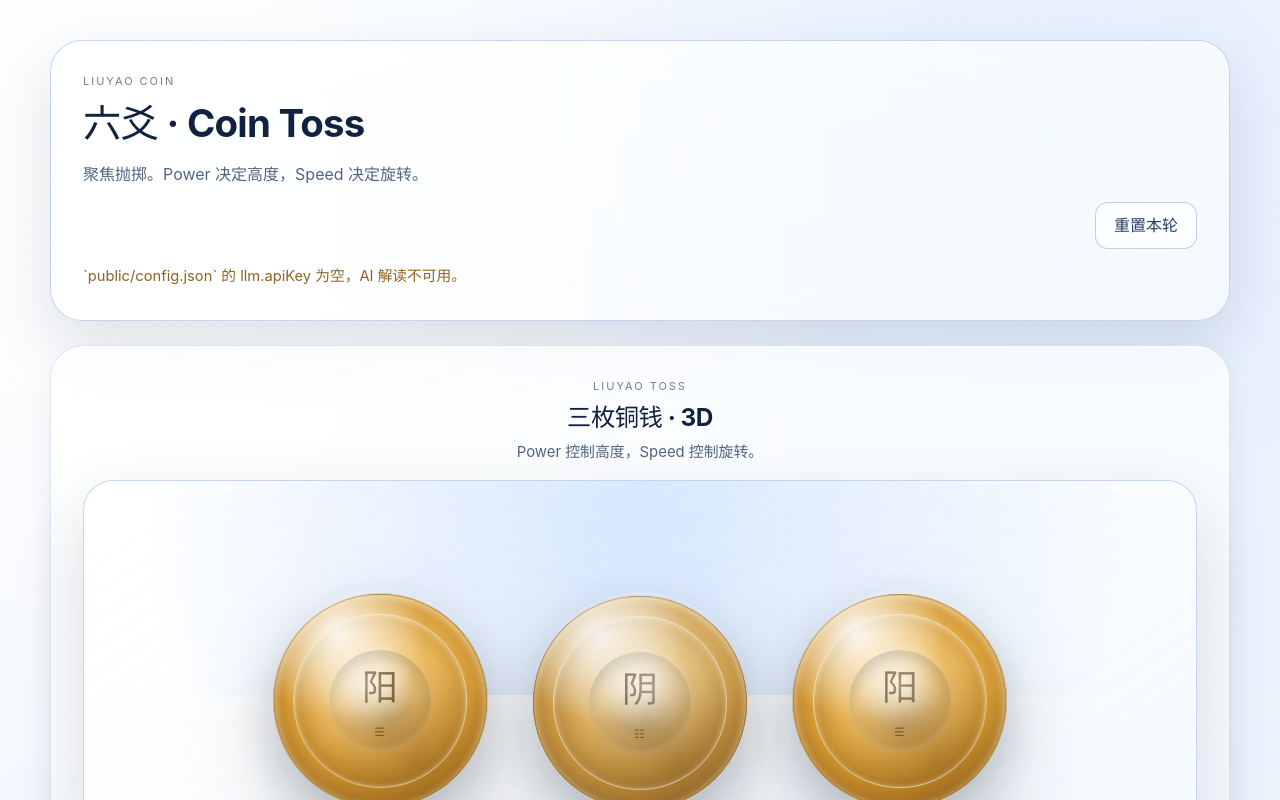
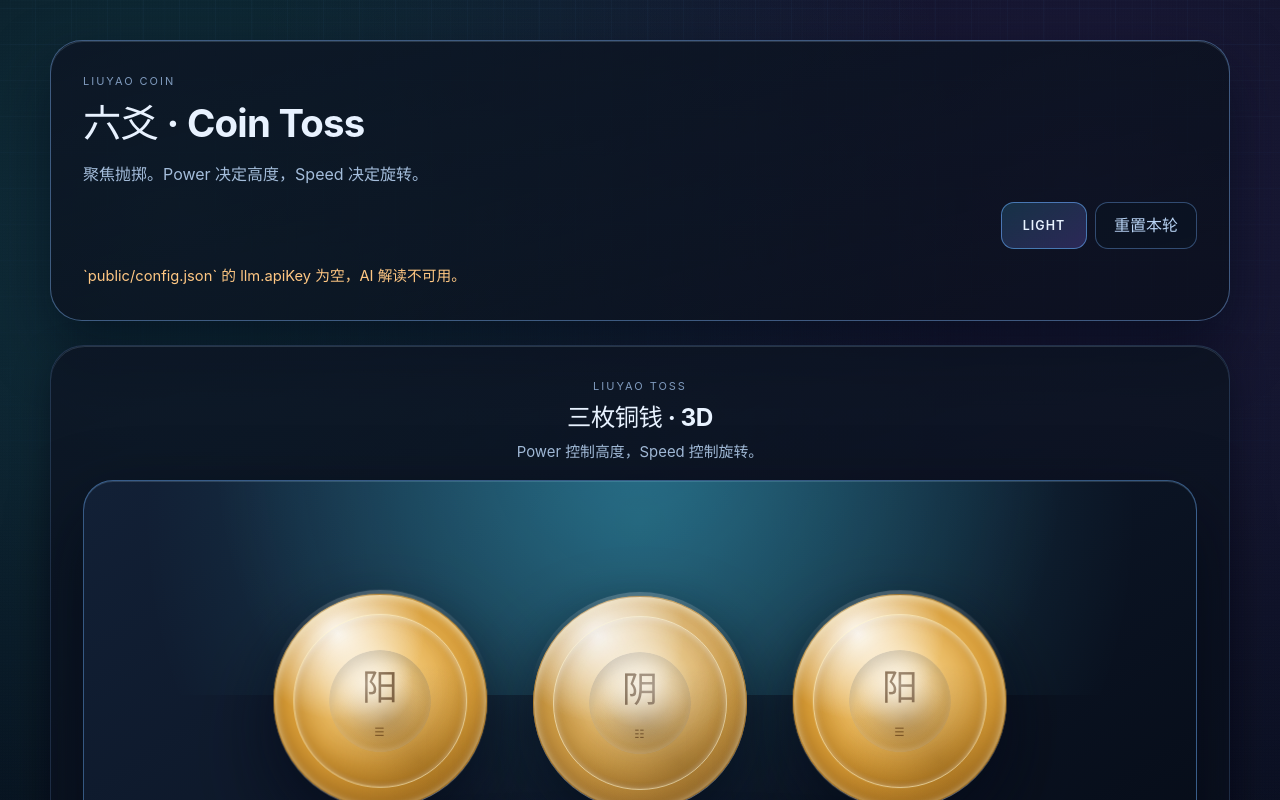
Before and after one commit to YangSuoze/liuyao-coin-web, a React (Vite) app: page / in a window 1280 px wide. Shown: the top 800 px of the page. Built offline with nearby package versions, Linux system fonts and the light colour scheme.

Commit message:
feat(ui): dark tech theme + light toggle

```diff
--- a/src/App.css
+++ b/src/App.css
@@ -12,10 +12,12 @@
   position: absolute;
   inset: 0;
   pointer-events: none;
-  background-image: radial-gradient(circle at 1px 1px, rgba(140, 169, 216, 0.14) 1px, transparent 0);
-  background-size: 18px 18px;
+  background-image:
+    linear-gradient(var(--grid-color) 1px, transparent 1px),
+    linear-gradient(90deg, var(--grid-color) 1px, transparent 1px);
+  background-size: 22px 22px;
   mask-image: linear-gradient(to bottom, rgba(0, 0, 0, 0.4), transparent 72%);
-  opacity: 0.55;
+  opacity: 0.3;
 }
 
 .app-header {
@@ -23,7 +25,7 @@
   z-index: 1;
   border: 1px solid var(--surface-border-strong);
   border-radius: var(--radius-xl);
-  background: linear-gradient(165deg, var(--surface-1), rgba(255, 255, 255, 0.6));
+  background: linear-gradient(165deg, var(--surface-1), var(--surface-0));
   backdrop-filter: blur(20px) saturate(160%);
   -webkit-backdrop-filter: blur(20px) saturate(160%);
   box-shadow: var(--shadow-mid);
@@ -38,7 +40,7 @@
   inset: 0;
   border-radius: inherit;
   pointer-events: none;
-  box-shadow: inset 0 1px 0 rgba(255, 255, 255, 0.8);
+  box-shadow: inset 0 1px 0 var(--surface-highlight);
 }
 
 .header-main {
@@ -97,16 +99,16 @@
   height: 44px;
   border-radius: 999px;
   background: var(--surface-2);
-  color: #23395a;
+  color: var(--ink);
   font-size: 1.2rem;
   cursor: pointer;
   transition: transform 120ms ease, box-shadow 120ms ease, border-color 120ms ease;
-  box-shadow: 0 12px 24px rgba(24, 44, 72, 0.14);
+  box-shadow: var(--shadow-soft);
 }
 
 .result-back-btn:hover {
   transform: translateX(-1px);
-  border-color: rgba(128, 159, 209, 0.7);
+  border-color: var(--accent-outline);
 }
 
 .result-back-btn:active {
@@ -117,7 +119,7 @@
   position: relative;
   border: 1px solid var(--surface-border);
   border-radius: var(--radius-lg);
-  background: linear-gradient(160deg, var(--surface-1), rgba(255, 255, 255, 0.66));
+  background: linear-gradient(160deg, var(--surface-1), var(--surface-0));
   backdrop-filter: blur(14px) saturate(150%);
   -webkit-backdrop-filter: blur(14px) saturate(150%);
   box-shadow: var(--shadow-soft);
@@ -130,7 +132,7 @@
   inset: 0;
   border-radius: inherit;
   pointer-events: none;
-  box-shadow: inset 0 1px 0 rgba(255, 255, 255, 0.68);
+  box-shadow: inset 0 1px 0 var(--surface-highlight);
 }
 
 .eyebrow {
@@ -196,13 +198,13 @@ h3 {
   overflow: hidden;
   border-radius: 30px;
   min-height: clamp(320px, 56vh, 560px);
-  border: 1px solid rgba(153, 182, 227, 0.55);
+  border: 1px solid var(--coin-stage-border);
   background:
-    radial-gradient(circle at 50% -8%, rgba(255, 255, 255, 0.95), transparent 58%),
-    linear-gradient(146deg, rgba(255, 255, 255, 0.87), rgba(242, 249, 255, 0.7));
+    radial-gradient(circle at 50% -8%, var(--coin-stage-glow), transparent 58%),
+    linear-gradient(146deg, var(--coin-stage-surface-top), var(--coin-stage-surface-bottom));
   box-shadow:
-    inset 0 1px 0 rgba(255, 255, 255, 0.82),
-    0 30px 70px rgba(24, 41, 68, 0.16);
+    inset 0 1px 0 var(--surface-highlight),
+    var(--coin-stage-shadow);
   perspective: 1680px;
   display: grid;
   align-items: center;
@@ -214,7 +216,7 @@ h3 {
   inset: -30% -10% 52%;
   background: radial-gradient(
     circle at 50% 50%,
-    rgba(91, 157, 255, var(--stage-glow-opacity)),
+    rgba(72, 222, 255, var(--stage-glow-opacity)),
     transparent 72%
   );
   pointer-events: none;
@@ -230,8 +232,8 @@ h3 {
   transform: translateX(-50%);
   background: radial-gradient(
     ellipse at center,
-    rgba(55, 84, 124, 0.24),
-    rgba(55, 84, 124, 0.01) 72%
+    var(--coin-stage-floor),
+    transparent 72%
   );
   filter: blur(10px);
   pointer-events: none;
@@ -277,8 +279,8 @@ h3 {
   transform: translate3d(0, var(--coin-rest-lift), 0);
   transition: transform 170ms ease, filter 170ms ease;
   filter:
-    drop-shadow(0 20px 24px rgba(12, 24, 40, 0.2))
-    drop-shadow(0 42px 48px rgba(11, 20, 36, 0.16));
+    drop-shadow(0 20px 24px var(--coin-shadow-a))
+    drop-shadow(0 42px 48px var(--coin-shadow-b));
 }
 
 .coin:hover {
@@ -469,14 +471,14 @@ h3 {
   font-family: var(--font-display);
   font-size: clamp(1.52rem, 3.4vw, 2.24rem);
   font-weight: 700;
-  color: #5b3a10;
+  color: var(--coin-symbol-ink);
   z-index: 1;
 }
 
 .coin-mark {
   font-size: 0.72rem;
   letter-spacing: 0.12em;
-  color: #6d4a17;
+  color: var(--coin-mark-ink);
   z-index: 1;
 }
 
@@ -491,9 +493,9 @@ h3 {
   cursor: pointer;
   border-radius: 999px;
   padding: 9px 16px;
-  color: #f8fbff;
-  background: linear-gradient(160deg, #528cff, #2568f0);
-  box-shadow: 0 16px 28px rgba(37, 93, 213, 0.34);
+  color: var(--btn-primary-text);
+  background: linear-gradient(160deg, var(--btn-primary-start), var(--btn-primary-end));
+  box-shadow: var(--btn-primary-shadow);
   display: inline-flex;
   align-items: center;
   gap: 8px;
@@ -527,18 +529,18 @@ h3 {
 
 .control-badge {
   border-radius: 999px;
-  border: 1px solid rgba(151, 179, 220, 0.62);
+  border: 1px solid var(--chip-border);
   padding: 6px 11px;
   font-size: 0.84rem;
   color: var(--ink-soft);
-  background: rgba(255, 255, 255, 0.82);
+  background: var(--chip-bg);
 }
 
 .debug-panel {
   text-align: left;
   border-radius: var(--radius-sm);
-  border: 1px dashed rgba(132, 165, 214, 0.7);
-  background: rgba(247, 251, 255, 0.88);
+  border: 1px dashed var(--debug-border);
+  background: var(--debug-bg);
   padding: var(--space-3);
   display: grid;
   gap: 2px;
@@ -550,19 +552,19 @@ h3 {
   font-weight: 650;
   letter-spacing: 0.08em;
   text-transform: uppercase;
-  color: #3f5f8a;
+  color: var(--debug-title);
 }
 
 .debug-line {
   margin: 0;
   font-size: 0.83rem;
-  color: #51678a;
+  color: var(--debug-line);
 }
 
 .debug-line code {
   font-family: ui-monospace, SFMono-Regular, Menlo, Consolas, monospace;
   font-size: 0.78rem;
-  background: rgba(198, 217, 247, 0.28);
+  background: var(--debug-code-bg);
   border-radius: 6px;
   padding: 1px 5px;
 }
@@ -576,8 +578,8 @@ h3 {
 .slider-card {
   text-align: left;
   border-radius: var(--radius-sm);
-  border: 1px solid rgba(168, 194, 231, 0.72);
-  background: rgba(250, 253, 255, 0.9);
+  border: 1px solid var(--slider-border);
+  background: var(--slider-bg);
   padding: 11px 12px;
   display: grid;
   gap: 6px;
@@ -591,7 +593,7 @@ h3 {
 .slider-value {
   font-size: 1rem;
   font-weight: 640;
-  color: #244268;
+  color: var(--slider-value);
 }
 
 .slider-card input[type='range'] {
@@ -633,9 +635,9 @@ h3 {
 }
 
 .action-btn {
-  color: #f5f9ff;
-  background: linear-gradient(158deg, #4f85ff, #2d69ec);
-  box-shadow: 0 14px 30px rgba(40, 88, 198, 0.34);
+  color: var(--btn-primary-text);
+  background: linear-gradient(158deg, var(--btn-primary-start), var(--btn-primary-end));
+  box-shadow: var(--btn-primary-shadow);
 }
 
 .action-btn:disabled {
@@ -646,15 +648,29 @@ h3 {
 }
 
 .toggle-btn {
-  color: #264166;
-  border-color: rgba(163, 187, 222, 0.8);
-  background: rgba(249, 252, 255, 0.94);
+  color: var(--btn-secondary-text);
+  border-color: var(--btn-secondary-border);
+  background: var(--btn-secondary-bg);
 }
 
 .ghost-btn {
-  color: #264166;
-  border-color: rgba(170, 191, 223, 0.74);
-  background: rgba(255, 255, 255, 0.74);
+  color: var(--btn-ghost-text);
+  border-color: var(--btn-ghost-border);
+  background: var(--btn-ghost-bg);
+}
+
+.theme-toggle-btn {
+  min-width: 86px;
+  text-transform: uppercase;
+  letter-spacing: 0.08em;
+  font-size: 0.78rem;
+  color: var(--ink);
+  border-color: var(--accent-outline);
+  background: linear-gradient(
+    150deg,
+    var(--accent-soft),
+    rgba(140, 112, 255, 0.24)
+  );
 }
 
 .session-panel {
@@ -680,11 +696,11 @@ h3 {
   aspect-ratio: 4 / 3;
   border-radius: var(--radius-md);
   overflow: hidden;
-  border: 1px solid rgba(152, 179, 219, 0.7);
-  background: #101b2a;
+  border: 1px solid var(--camera-frame-border);
+  background: var(--camera-frame-bg);
   box-shadow:
-    inset 0 1px 0 rgba(255, 255, 255, 0.2),
-    0 18px 30px rgba(16, 30, 50, 0.2);
+    inset 0 1px 0 var(--surface-highlight),
+    var(--shadow-soft);
 }
 
 .camera-preview {
@@ -701,8 +717,8 @@ h3 {
 
 .gesture-meter-card {
   border-radius: var(--radius-sm);
-  border: 1px solid rgba(174, 198, 230, 0.76);
-  background: rgba(255, 255, 255, 0.78);
+  border: 1px solid var(--meter-border);
+  background: var(--meter-bg);
   padding: 9px 11px;
   display: grid;
   gap: 6px;
@@ -720,7 +736,7 @@ h3 {
   border-radius: 999px;
   height: 8px;
   overflow: hidden;
-  background: rgba(144, 166, 206, 0.25);
+  background: var(--meter-track);
 }
 
 .meter-fill {
@@ -732,11 +748,11 @@ h3 {
 }
 
 .power-fill {
-  background: linear-gradient(90deg, #5daeff, #3d7ffd);
+  background: linear-gradient(90deg, var(--meter-power-start), var(--meter-power-end));
 }
 
 .speed-fill {
-  background: linear-gradient(90deg, #3ebbd6, #1ca88f);
+  background: linear-gradient(90deg, var(--meter-speed-start), var(--meter-speed-end));
 }
 
 .line-history {
@@ -753,7 +769,7 @@ h3 {
 
 .line-title {
   font-weight: 640;
-  color: #1b3557;
+  color: var(--line-title);
 }
 
 .hexagram-grid {
@@ -793,14 +809,14 @@ h3 {
   width: 16px;
   text-align: center;
   font-weight: 700;
-  color: #3e69ba;
+  color: var(--moving-mark);
 }
 
 .line-solid {
   width: 100%;
   height: 9px;
   border-radius: 999px;
-  background: linear-gradient(90deg, #35558f, #2a3f68);
+  background: var(--line-accent);
 }
 
 .line-broken {
@@ -813,7 +829,7 @@ h3 {
   flex: 1;
   height: 9px;
   border-radius: 999px;
-  background: linear-gradient(90deg, #35558f, #2a3f68);
+  background: var(--line-accent);
 }
 
 .hexagram-text {
@@ -837,18 +853,18 @@ h3 {
 
 .question-input {
   width: 100%;
-  border: 1px solid rgba(160, 182, 213, 0.64);
+  border: 1px solid var(--field-border);
   border-radius: 13px;
   padding: 11px 13px;
-  background: rgba(255, 255, 255, 0.9);
+  background: var(--field-bg);
   color: var(--ink);
   transition: border-color 150ms ease, box-shadow 150ms ease;
 }
 
 .question-input:focus {
   outline: 0;
-  border-color: rgba(62, 116, 232, 0.62);
-  box-shadow: 0 0 0 4px rgba(74, 122, 241, 0.12);
+  border-color: var(--field-focus-border);
+  box-shadow: var(--field-focus-ring);
 }
 
 .interpretation-header {
@@ -862,9 +878,9 @@ h3 {
   margin: var(--space-3) 0 0;
   padding: var(--space-3);
   border-radius: var(--radius-sm);
-  border: 1px solid rgba(178, 197, 226, 0.82);
-  background: rgba(255, 255, 255, 0.84);
-  color: #293f5f;
+  border: 1px solid var(--text-block-border);
+  background: var(--text-block-bg);
+  color: var(--text-block-ink);
   white-space: pre-wrap;
   line-height: 1.58;
 }
@@ -877,7 +893,7 @@ h3 {
 
 .hint-text {
   margin: 0;
-  color: #355b91;
+  color: var(--hint);
   font-size: 0.9rem;
 }
 
--- a/src/App.tsx
+++ b/src/App.tsx
@@ -21,6 +21,9 @@ import {
 } from './vision/useHandGestureToss'
 
 type AppView = 'toss' | 'result'
+type ThemeMode = 'dark' | 'light'
+
+const THEME_STORAGE_KEY = 'liuyao-coin-theme'
 
 const INITIAL_COINS: CoinSide[] = ['heads', 'tails', 'heads']
 const INITIAL_MANUAL_CONTROL = {
@@ -48,6 +51,23 @@ interface TossEntropyDebug {
   palmSpanRange: number
   sampleCount: number
   capturedAt: number
+}
+
+function readInitialTheme(): ThemeMode {
+  if (typeof window === 'undefined') {
+    return 'dark'
+  }
+
+  try {
+    const stored = window.localStorage.getItem(THEME_STORAGE_KEY)
+    if (stored === 'dark' || stored === 'light') {
+      return stored
+    }
+  } catch {
+    return 'dark'
+  }
+
+  return 'dark'
 }
 
 function clamp01(value: number): number {
@@ -170,6 +190,7 @@ function buildTossAnimation(control: TossControlInput): TossAnimationProfile {
 
 export default function App() {
   const [view, setView] = useState<AppView>('toss')
+  const [theme, setTheme] = useState<ThemeMode>(() => readInitialTheme())
   const [config, setConfig] = useState<AppConfig>(DEFAULT_APP_CONFIG)
   const [configError, setConfigError] = useState<string>()
 
@@ -206,6 +227,18 @@ export default function App() {
     }
     return computeHexagram(lines)
   }, [lines])
+
+  useEffect(() => {
+    const root = document.documentElement
+    root.dataset.theme = theme
+    root.style.colorScheme = theme
+
+    try {
+      window.localStorage.setItem(THEME_STORAGE_KEY, theme)
+    } catch {
+      // Ignore private browsing/localStorage restrictions.
+    }
+  }, [theme])
 
   useEffect(() => {
     let active = true
@@ -448,6 +481,10 @@ export default function App() {
     setView('toss')
   }, [])
 
+  const toggleTheme = useCallback(() => {
+    setTheme((current) => (current === 'dark' ? 'light' : 'dark'))
+  }, [])
+
   const generateInterpretation = useCallback(async () => {
     if (!result || loadingInterpretation) {
       return
@@ -497,6 +534,14 @@ export default function App() {
         </div>
 
         <div className="header-actions">
+          <button
+            type="button"
+            className="toggle-btn theme-toggle-btn"
+            onClick={toggleTheme}
+            aria-label={theme === 'dark' ? 'Switch to light theme' : 'Switch to dark theme'}
+          >
+            {theme === 'dark' ? 'Light' : 'Dark'}
+          </button>
           {view === 'result' ? (
             <button type="button" className="toggle-btn" onClick={returnToTossView}>
               返回抛掷
--- a/src/index.css
+++ b/src/index.css
@@ -1,24 +1,92 @@
 :root {
-  --bg-page-top: #f8fbff;
-  --bg-page-bottom: #edf2fb;
-  --bg-orb-1: rgba(214, 232, 255, 0.55);
-  --bg-orb-2: rgba(193, 218, 255, 0.4);
-  --bg-orb-3: rgba(225, 236, 255, 0.46);
+  --bg-page-top: #040913;
+  --bg-page-mid: #060d1b;
+  --bg-page-bottom: #020408;
+  --bg-orb-1: rgba(72, 232, 255, 0.18);
+  --bg-orb-2: rgba(150, 111, 255, 0.16);
+  --bg-orb-3: rgba(79, 132, 255, 0.12);
+  --grid-color: rgba(95, 144, 202, 0.18);
+  --noise-opacity: 0.055;
 
-  --surface-0: rgba(255, 255, 255, 0.64);
-  --surface-1: rgba(255, 255, 255, 0.79);
-  --surface-2: rgba(248, 252, 255, 0.92);
-  --surface-border: rgba(145, 171, 212, 0.3);
-  --surface-border-strong: rgba(139, 167, 213, 0.48);
+  --surface-0: rgba(9, 14, 25, 0.72);
+  --surface-1: rgba(13, 22, 37, 0.86);
+  --surface-2: rgba(16, 30, 49, 0.94);
+  --surface-raised: rgba(19, 34, 55, 0.96);
+  --surface-border: rgba(101, 145, 201, 0.26);
+  --surface-border-strong: rgba(120, 168, 230, 0.48);
+  --surface-highlight: rgba(195, 229, 255, 0.16);
 
-  --ink: #10223f;
-  --ink-soft: #516583;
-  --ink-muted: #6f7e95;
-  --accent: #2972ff;
-  --accent-strong: #165de3;
-  --accent-soft: rgba(41, 114, 255, 0.14);
-  --danger: #bb2a2a;
-  --warning: #8f6420;
+  --ink: #e8f2ff;
+  --ink-soft: #a4bddb;
+  --ink-muted: #7f9abd;
+  --accent: #45d7ff;
+  --accent-strong: #30b9f6;
+  --accent-purple: #9a79ff;
+  --accent-soft: rgba(69, 215, 255, 0.16);
+  --accent-outline: rgba(103, 174, 252, 0.58);
+  --danger: #ff8f9a;
+  --warning: #ffc783;
+
+  --btn-primary-text: #031622;
+  --btn-primary-start: #63ecff;
+  --btn-primary-end: #648dff;
+  --btn-primary-shadow: 0 16px 32px rgba(35, 130, 233, 0.36);
+
+  --btn-secondary-text: #d4e9ff;
+  --btn-secondary-bg: rgba(18, 32, 51, 0.8);
+  --btn-secondary-border: rgba(111, 157, 216, 0.58);
+
+  --btn-ghost-text: #b7d2f3;
+  --btn-ghost-bg: rgba(10, 20, 35, 0.7);
+  --btn-ghost-border: rgba(90, 134, 193, 0.5);
+
+  --chip-bg: rgba(15, 28, 46, 0.78);
+  --chip-border: rgba(95, 142, 203, 0.56);
+
+  --debug-bg: rgba(11, 24, 40, 0.82);
+  --debug-border: rgba(98, 151, 210, 0.52);
+  --debug-title: #95c4ff;
+  --debug-line: #acc9ea;
+  --debug-code-bg: rgba(42, 82, 130, 0.3);
+
+  --slider-bg: rgba(16, 29, 47, 0.9);
+  --slider-border: rgba(95, 141, 201, 0.52);
+  --slider-value: #d8ebff;
+
+  --camera-frame-bg: #020a15;
+  --camera-frame-border: rgba(102, 148, 207, 0.58);
+  --meter-bg: rgba(16, 29, 48, 0.82);
+  --meter-border: rgba(91, 136, 194, 0.52);
+  --meter-track: rgba(78, 112, 154, 0.38);
+  --meter-power-start: #67d8ff;
+  --meter-power-end: #6188ff;
+  --meter-speed-start: #4cf0de;
+  --meter-speed-end: #31bc9d;
+
+  --line-title: #d1e5ff;
+  --moving-mark: #8eb8ff;
+  --line-accent: linear-gradient(90deg, #507fcb, #364f87);
+
+  --field-bg: rgba(13, 24, 40, 0.84);
+  --field-border: rgba(90, 136, 195, 0.56);
+  --field-focus-border: rgba(92, 180, 255, 0.86);
+  --field-focus-ring: 0 0 0 4px rgba(70, 170, 255, 0.22);
+
+  --text-block-bg: rgba(12, 24, 41, 0.84);
+  --text-block-border: rgba(90, 139, 201, 0.5);
+  --text-block-ink: #d0e3fb;
+  --hint: #86c8ff;
+
+  --coin-stage-border: rgba(96, 156, 224, 0.52);
+  --coin-stage-glow: rgba(72, 222, 255, 0.26);
+  --coin-stage-surface-top: rgba(19, 34, 56, 0.95);
+  --coin-stage-surface-bottom: rgba(6, 12, 23, 0.94);
+  --coin-stage-shadow: 0 32px 72px rgba(2, 7, 18, 0.62);
+  --coin-stage-floor: rgba(14, 33, 59, 0.42);
+  --coin-shadow-a: rgba(5, 12, 27, 0.46);
+  --coin-shadow-b: rgba(2, 6, 18, 0.4);
+  --coin-symbol-ink: #5c3911;
+  --coin-mark-ink: #734b19;
 
   --space-1: 4px;
   --space-2: 8px;
@@ -37,16 +105,16 @@
   --radius-lg: 24px;
   --radius-xl: 32px;
 
-  --shadow-soft: 0 16px 32px rgba(17, 32, 55, 0.08);
-  --shadow-mid: 0 26px 58px rgba(20, 40, 70, 0.13);
-  --shadow-focus: 0 0 0 4px rgba(41, 114, 255, 0.16);
+  --shadow-soft: 0 16px 34px rgba(3, 8, 18, 0.52);
+  --shadow-mid: 0 26px 58px rgba(2, 8, 21, 0.62);
+  --shadow-focus: 0 0 0 4px rgba(70, 180, 255, 0.24);
 
   --font-display: 'SF Pro Display', 'Avenir Next', 'Segoe UI Variable Display',
     'PingFang SC', 'Hiragino Sans GB', sans-serif;
   --font-sans: 'SF Pro Text', 'Avenir Next', 'Segoe UI Variable Text', 'PingFang SC',
     'Hiragino Sans GB', sans-serif;
 
-  color-scheme: light;
+  color-scheme: dark;
   font-family: var(--font-sans);
   color: var(--ink);
   line-height: 1.55;
@@ -54,6 +122,103 @@
   text-rendering: optimizeLegibility;
   -webkit-font-smoothing: antialiased;
   -moz-osx-font-smoothing: grayscale;
+}
+
+[data-theme='light'] {
+  --bg-page-top: #f8fbff;
+  --bg-page-mid: #eef4fe;
+  --bg-page-bottom: #e7eefb;
+  --bg-orb-1: rgba(192, 223, 255, 0.54);
+  --bg-orb-2: rgba(212, 190, 255, 0.34);
+  --bg-orb-3: rgba(186, 209, 255, 0.4);
+  --grid-color: rgba(135, 164, 211, 0.2);
+  --noise-opacity: 0.03;
+
+  --surface-0: rgba(255, 255, 255, 0.64);
+  --surface-1: rgba(255, 255, 255, 0.79);
+  --surface-2: rgba(248, 252, 255, 0.92);
+  --surface-raised: rgba(251, 254, 255, 0.94);
+  --surface-border: rgba(145, 171, 212, 0.3);
+  --surface-border-strong: rgba(139, 167, 213, 0.48);
+  --surface-highlight: rgba(255, 255, 255, 0.78);
+
+  --ink: #10223f;
+  --ink-soft: #516583;
+  --ink-muted: #6f7e95;
+  --accent: #2972ff;
+  --accent-strong: #165de3;
+  --accent-purple: #7758de;
+  --accent-soft: rgba(41, 114, 255, 0.14);
+  --accent-outline: rgba(99, 143, 217, 0.72);
+  --danger: #bb2a2a;
+  --warning: #8f6420;
+
+  --btn-primary-text: #f5f9ff;
+  --btn-primary-start: #4f85ff;
+  --btn-primary-end: #2d69ec;
+  --btn-primary-shadow: 0 14px 30px rgba(40, 88, 198, 0.34);
+
+  --btn-secondary-text: #264166;
+  --btn-secondary-bg: rgba(249, 252, 255, 0.94);
+  --btn-secondary-border: rgba(163, 187, 222, 0.8);
+
+  --btn-ghost-text: #264166;
+  --btn-ghost-bg: rgba(255, 255, 255, 0.74);
+  --btn-ghost-border: rgba(170, 191, 223, 0.74);
+
+  --chip-bg: rgba(255, 255, 255, 0.82);
+  --chip-border: rgba(151, 179, 220, 0.62);
+
+  --debug-bg: rgba(247, 251, 255, 0.88);
+  --debug-border: rgba(132, 165, 214, 0.7);
+  --debug-title: #3f5f8a;
+  --debug-line: #51678a;
+  --debug-code-bg: rgba(198, 217, 247, 0.28);
+
+  --slider-bg: rgba(250, 253, 255, 0.9);
+  --slider-border: rgba(168, 194, 231, 0.72);
+  --slider-value: #244268;
+
+  --camera-frame-bg: #101b2a;
+  --camera-frame-border: rgba(152, 179, 219, 0.7);
+  --meter-bg: rgba(255, 255, 255, 0.78);
+  --meter-border: rgba(174, 198, 230, 0.76);
+  --meter-track: rgba(144, 166, 206, 0.25);
+  --meter-power-start: #5daeff;
+  --meter-power-end: #3d7ffd;
+  --meter-speed-start: #3ebbd6;
+  --meter-speed-end: #1ca88f;
+
+  --line-title: #1b3557;
+  --moving-mark: #3e69ba;
+  --line-accent: linear-gradient(90deg, #35558f, #2a3f68);
+
+  --field-bg: rgba(255, 255, 255, 0.9);
+  --field-border: rgba(160, 182, 213, 0.64);
+  --field-focus-border: rgba(62, 116, 232, 0.62);
+  --field-focus-ring: 0 0 0 4px rgba(74, 122, 241, 0.12);
+
+  --text-block-bg: rgba(255, 255, 255, 0.84);
+  --text-block-border: rgba(178, 197, 226, 0.82);
+  --text-block-ink: #293f5f;
+  --hint: #355b91;
+
+  --coin-stage-border: rgba(153, 182, 227, 0.55);
+  --coin-stage-glow: rgba(91, 157, 255, 0.24);
+  --coin-stage-surface-top: rgba(255, 255, 255, 0.87);
+  --coin-stage-surface-bottom: rgba(242, 249, 255, 0.7);
+  --coin-stage-shadow: 0 30px 70px rgba(24, 41, 68, 0.16);
+  --coin-stage-floor: rgba(55, 84, 124, 0.24);
+  --coin-shadow-a: rgba(12, 24, 40, 0.2);
+  --coin-shadow-b: rgba(11, 20, 36, 0.16);
+  --coin-symbol-ink: #5b3a10;
+  --coin-mark-ink: #6d4a17;
+
+  --shadow-soft: 0 16px 32px rgba(17, 32, 55, 0.08);
+  --shadow-mid: 0 26px 58px rgba(20, 40, 70, 0.13);
+  --shadow-focus: 0 0 0 4px rgba(41, 114, 255, 0.16);
+
+  color-scheme: light;
 }
 
 *,
@@ -72,11 +237,42 @@ body {
   margin: 0;
   min-height: 100vh;
   background:
-    radial-gradient(circle at 12% 12%, rgba(255, 255, 255, 0.95), transparent 36%),
-    radial-gradient(circle at 83% 8%, var(--bg-orb-1), transparent 44%),
-    radial-gradient(circle at 88% 84%, var(--bg-orb-2), transparent 45%),
-    radial-gradient(circle at 18% 88%, var(--bg-orb-3), transparent 40%),
-    linear-gradient(162deg, var(--bg-page-top) 0%, var(--bg-page-bottom) 68%, #e9f0fc 100%);
+    radial-gradient(circle at 14% 12%, var(--bg-orb-1), transparent 40%),
+    radial-gradient(circle at 84% 10%, var(--bg-orb-2), transparent 42%),
+    radial-gradient(circle at 78% 84%, var(--bg-orb-3), transparent 40%),
+    linear-gradient(164deg, var(--bg-page-top) 0%, var(--bg-page-mid) 58%, var(--bg-page-bottom) 100%);
+  color: var(--ink);
+  position: relative;
+  isolation: isolate;
+}
+
+body::before {
+  content: '';
+  position: fixed;
+  inset: 0;
+  pointer-events: none;
+  z-index: -2;
+  background:
+    repeating-linear-gradient(0deg, transparent 0 35px, var(--grid-color) 35px 36px),
+    repeating-linear-gradient(90deg, transparent 0 35px, var(--grid-color) 35px 36px);
+  mask-image: linear-gradient(to bottom, rgba(0, 0, 0, 0.84), transparent 78%);
+  opacity: 0.34;
+}
+
+body::after {
+  content: '';
+  position: fixed;
+  inset: 0;
+  pointer-events: none;
+  z-index: -1;
+  background-image: radial-gradient(circle at 1px 1px, rgba(255, 255, 255, 0.3) 0.65px, transparent 0.75px);
+  background-size: 3px 3px;
+  mix-blend-mode: soft-light;
+  opacity: var(--noise-opacity);
+}
+
+#root {
+  position: relative;
 }
 
 button,
```
